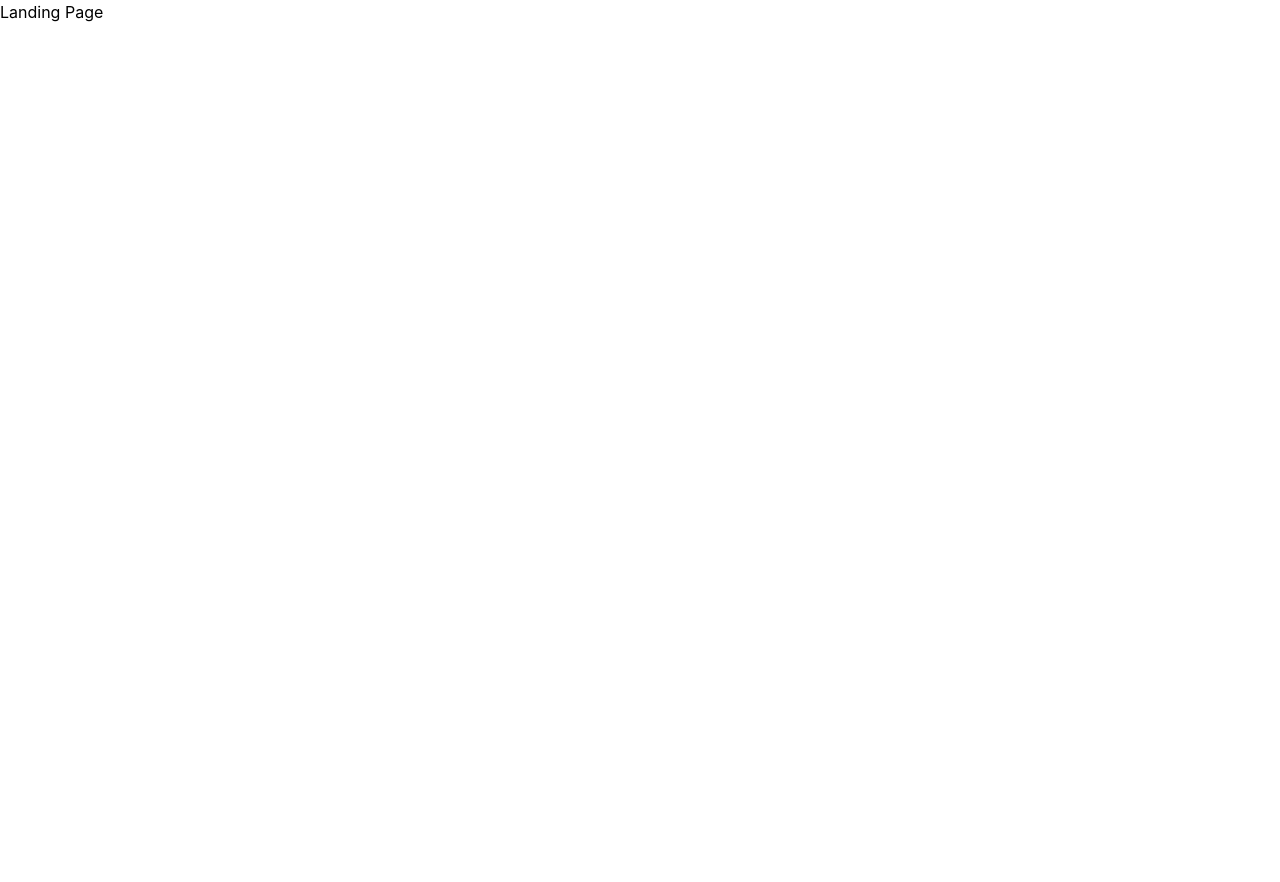
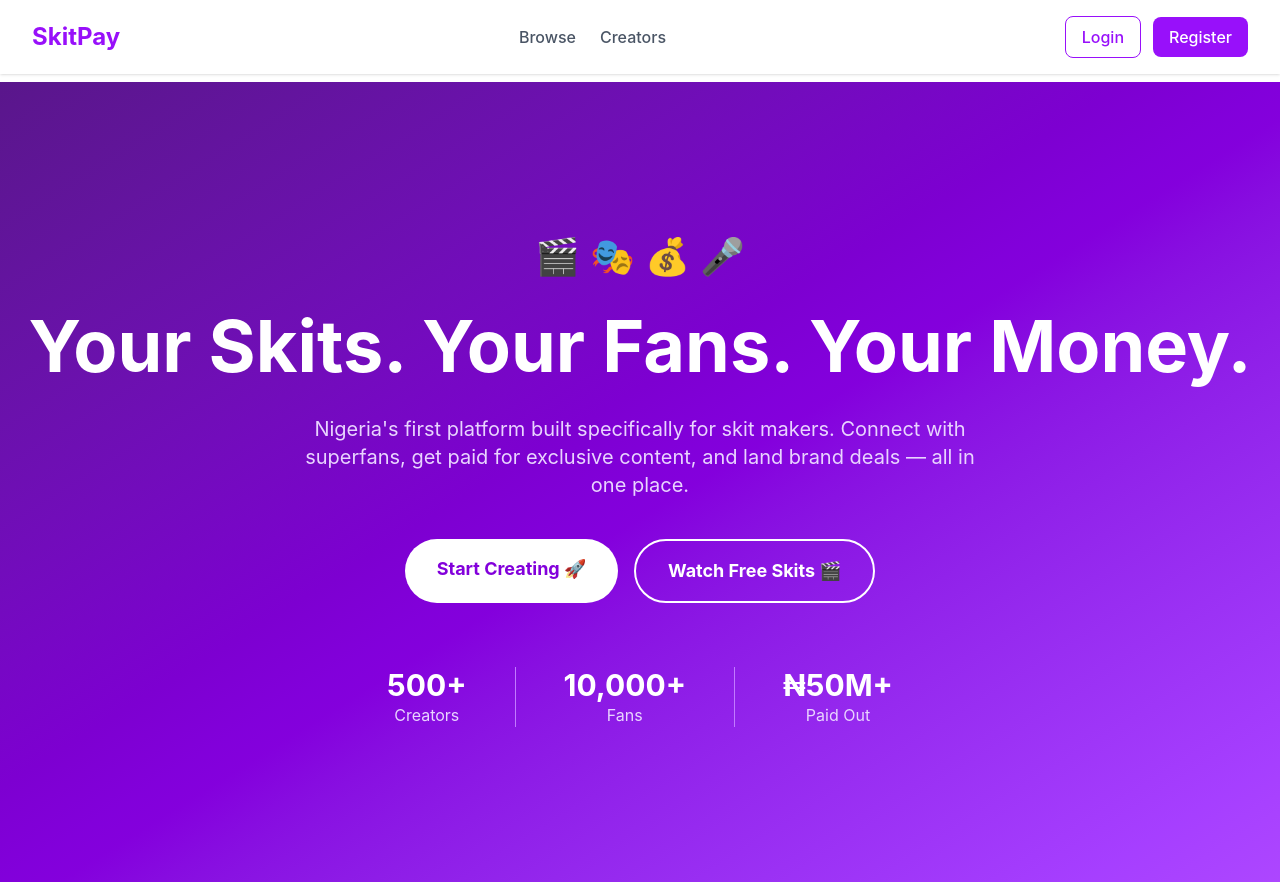
Before and after one commit to ToheebA/Skitpay, a React (Vite) app in the folder client/: page / in a window 1280 px wide. Before the commit the page ends 800 px from the top, so only its background shows below. Built offline with nearby package versions, Linux system fonts and the light colour scheme.

Commit message:
feat: add Navbar component and Landing Page hero section

```diff
--- a/client/src/App.jsx
+++ b/client/src/App.jsx
@@ -10,10 +10,12 @@
 import FanDashboard from './pages/FanDashboard'
 import NotFound from './pages/NotFound'
 import ProtectedRoute from './components/ProtectedRoute'
+import Navbar from './components/Navbar'
 
 function App() {
   return (
     <BrowserRouter>
+      <Navbar />
       <Routes>
         <Route path="/" element={<LandingPage />} />
         <Route path="/browse" element={<BrowseSkits />} />
--- /dev/null
+++ b/client/src/components/Navbar.jsx
@@ -0,0 +1,66 @@
+import { useAuth } from '../context/AuthContext'
+import { Link } from 'react-router-dom'
+
+const Navbar = () => {
+    const { user, logout } = useAuth()
+    return (
+        <nav className="flex items-center justify-between px-8 py-4 mb-2 bg-white shadow-sm">
+            <Link to="/" className="text-2xl font-bold text-purple-600">
+                SkitPay
+            </Link>
+
+            <div className="flex gap-6">
+                <Link
+                    to="/browse"
+                    className="text-gray-600 hover:text-purple-600 transition-colors duration-200 font-medium"
+                >
+                    Browse
+                </Link>
+                <Link
+                    to="/creators"
+                    className="text-gray-600 hover:text-purple-600 transition-colors duration-200 font-medium"
+                >
+                    Creators
+                </Link>
+            </div>
+            <div className="flex gap-3 items-center">
+                {user ? (
+                    <>
+                        <span className="text-gray-600 font-medium">
+                            Hi, {user.name}!
+                        </span>
+                        <Link
+                            to={`/${user.role}/dashboard`}
+                            className="text-purple-600 hover:text-purple-700 font-medium transition-colors duration-200"
+                        >
+                            Dashboard
+                        </Link>
+                        <button
+                            onClick={logout}
+                            className="bg-red-500 text-white px-4 py-2 rounded-lg hover:bg-red-600 transition-colors duration-200 cursor-pointer"
+                        >
+                            Logout
+                        </button>
+                    </>
+                ) : (
+                    <>
+                        <Link
+                            to="/login"
+                            className="text-purple-600 border border-purple-600 px-4 py-2 rounded-lg hover:bg-purple-50 transition-colors duration-200 font-medium"
+                        >
+                            Login
+                        </Link>
+                        <Link
+                            to="/register"
+                            className="bg-purple-600 text-white px-4 py-2 rounded-lg hover:bg-purple-700 transition-colors duration-200 font-medium"
+                        >
+                            Register
+                        </Link>
+                    </>
+                )}
+            </div>
+        </nav>
+    )
+}
+
+export default Navbar
--- a/client/src/pages/LandingPage.jsx
+++ b/client/src/pages/LandingPage.jsx
@@ -1,4 +1,52 @@
+import { Link } from "react-router-dom"
+
 const LandingPage = () => {
-    return <div>Landing Page</div>
+    return (
+        <div className="min-h-screen bg-gradient-to-br from-purple-900 via-purple-700 to-purple-500 flex flex-col items-center justify-center text-center px-6">
+            <p className="text-4xl mb-6 animate-bounce">
+                🎬 🎭 💰 🎤
+            </p>
+            <h1 className="text-5xl md:text-7xl font-bold text-white mb-6 leading-tight">
+                Your Skits.
+                Your Fans.
+                Your Money.
+            </h1>
+            <p className="text-lg md:text-xl text-purple-200 max-w-2xl mb-10">
+                Nigeria's first platform built specifically for skit makers.
+                Connect with superfans, get paid for exclusive content,
+                and land brand deals — all in one place.
+            </p>
+            <div className="flex gap-4 mb-16">
+                <Link
+                    to="/register?role=creator"
+                    className="bg-white text-purple-700 px-8 py-4 rounded-full font-bold text-lg hover:bg-purple-50 transition-colors duration-200"
+                >
+                    Start Creating 🚀
+                </Link>
+                <Link
+                    to="/browse"
+                    className="border-2 border-white text-white px-8 py-4 rounded-full font-bold text-lg hover:bg-white hover:text-purple-700 transition-colors duration-200"
+                >
+                    Watch Free Skits 🎬
+                </Link>
+            </div>
+            <div className="flex gap-12 text-white">
+                <div className="flex flex-col items-center">
+                    <span className="text-3xl font-bold">500+</span>
+                    <span className="text-purple-200">Creators</span>
+                </div>
+                <div className="w-px bg-purple-400"></div>
+                <div className="flex flex-col items-center">
+                    <span className="text-3xl font-bold">10,000+</span>
+                    <span className="text-purple-200">Fans</span>
+                </div>
+                <div className="w-px bg-purple-400"></div>
+                <div className="flex flex-col items-center">
+                    <span className="text-3xl font-bold">₦50M+</span>
+                    <span className="text-purple-200">Paid Out</span>
+                </div>
+            </div>
+        </div>
+    )
 }
 export default LandingPage
```
Also changed, not shown: client/src/components/Footer.jsx (added).
